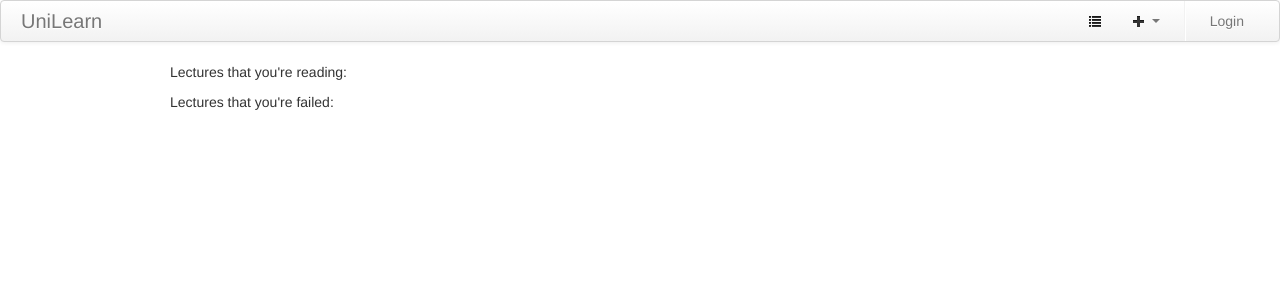
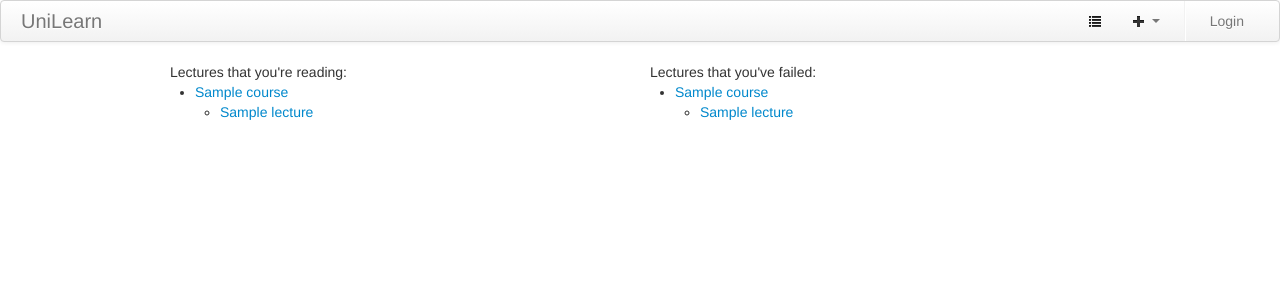
Before and after one commit to IIKovalenko/UniLearn, a Django app: template account/templates/account/profile_detail.html in a window 1280 px wide. Shown: the top 302 px of the page. Run offline with Django 3.2, Linux system fonts and the light colour scheme; the template is opened without the code that fills it: values that come from a table or form of the project are taken from there, others are empty; tables that the repository leaves empty hold one stand-in row (values such as "Sample post"); some libraries are stand-ins or nearby versions.

Commit message:
Profile page customisation

```diff
--- /dev/null
+++ b/account/templates/account/blocks/lecture_list_grouped_by_course.html
@@ -0,0 +1,23 @@
+{% regroup statuses by lecture.course as courses_list %}
+
+
+<ul>
+    {% for course in courses_list %}
+        <li>
+            <a href="{{ course.grouper.get_absolute_url }}" class="lectures-reading__course-name">
+                {{ course.grouper.title }}
+            </a>
+        </li>
+        <li style="list-style-type:none">
+            <ul>
+                {% for status_info in course.list %}
+                   <li>
+                       <a href="{{ status_info.lecture.get_absolute_url }}" class="lectures-reading__lecture-name">
+                           {{ status_info.lecture.title }}
+                       </a>
+                   </li>
+                {% endfor %}
+            </ul>
+        </li>
+    {% endfor %}
+</ul>
--- a/account/templates/account/profile_detail.html
+++ b/account/templates/account/profile_detail.html
@@ -5,39 +5,15 @@
 
 
 {% block content %}
-    <div>
-       <div>Lectures that you're reading:</div>
-          <ul>
-              {% for status_info in statuses %}
-                 {% if status_info.status == 'NP' %}
-                     <li>
-                         <a href="{{ status_info.lecture.get_absolute_url }}" class="lectures-reading__lecture-name">
-                             {{ status_info.lecture.title }}
-                         </a>
-                         <a href="{{ status_info.lecture.course.get_absolute_url }}" class="lectures-reading__course-name">
-                             ({{ status_info.lecture.course.title }})
-                         </a>
-                     </li>
-                 {% endif %}
-              {% endfor %}
-          </ul>
+    <div class="row">
+       <div class="span6">
+           <div>Lectures that you're reading:</div>
+              {% include 'account/blocks/lecture_list_grouped_by_course.html' with statuses=not_passed_statuses only %}
+       </div>
 
-       <div>Lectures that you're failed:</div>
-          <ul>
-              {% for status_info in statuses %}
-                 {% if status_info.status == 'FL' %}
-                     <li>
-                         <a href="{{ status_info.lecture.get_absolute_url }}" class="lectures-failed__lecture-name">
-                             {{ status_info.lecture.title }}
-                         </a>
-                         <a href="{{ status_info.lecture.course.get_absolute_url }}" class="lectures-failed__course-name">
-                             ({{ status_info.lecture.course.title }})
-                         </a>
-                     </li>
-                 {% endif %}
-              {% endfor %}
-          </ul>
-
-
+       <div class="span6">
+           <div>Lectures that you've failed:</div>
+              {% include 'account/blocks/lecture_list_grouped_by_course.html' with statuses=failed_statuses only %}
+       </div>
     </div>
 {% endblock %}
--- a/account/views.py
+++ b/account/views.py
@@ -44,5 +44,8 @@ class ProfileDetailView(LoginRequiredMixin, DetailView):
 
     def get_context_data(self, **kwargs):
         context = super(ProfileDetailView, self).get_context_data(**kwargs)
-        context['statuses'] = UserTestStatistics.objects.filter(user=self.request.user)
+        context['not_passed_statuses'] = UserTestStatistics.objects.filter(user=self.request.user,
+                                                                         status=UserTestStatistics.TEST_STATUSES.not_passed)
+        context['failed_statuses'] = UserTestStatistics.objects.filter(user=self.request.user,
+                                                                         status=UserTestStatistics.TEST_STATUSES.failed)
         return context
```
